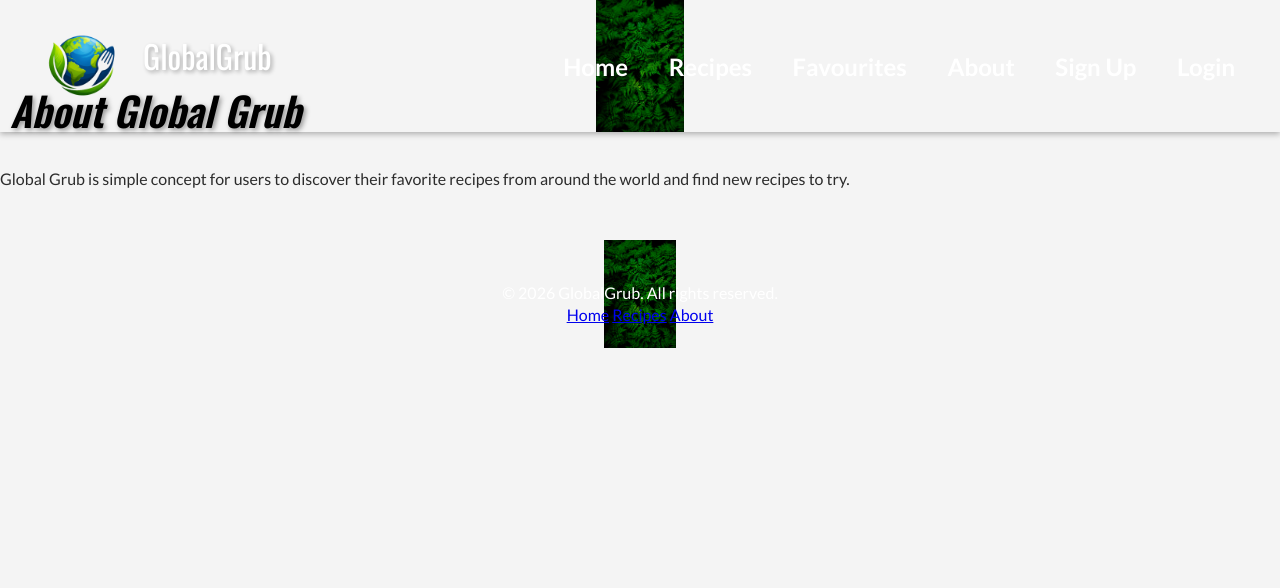
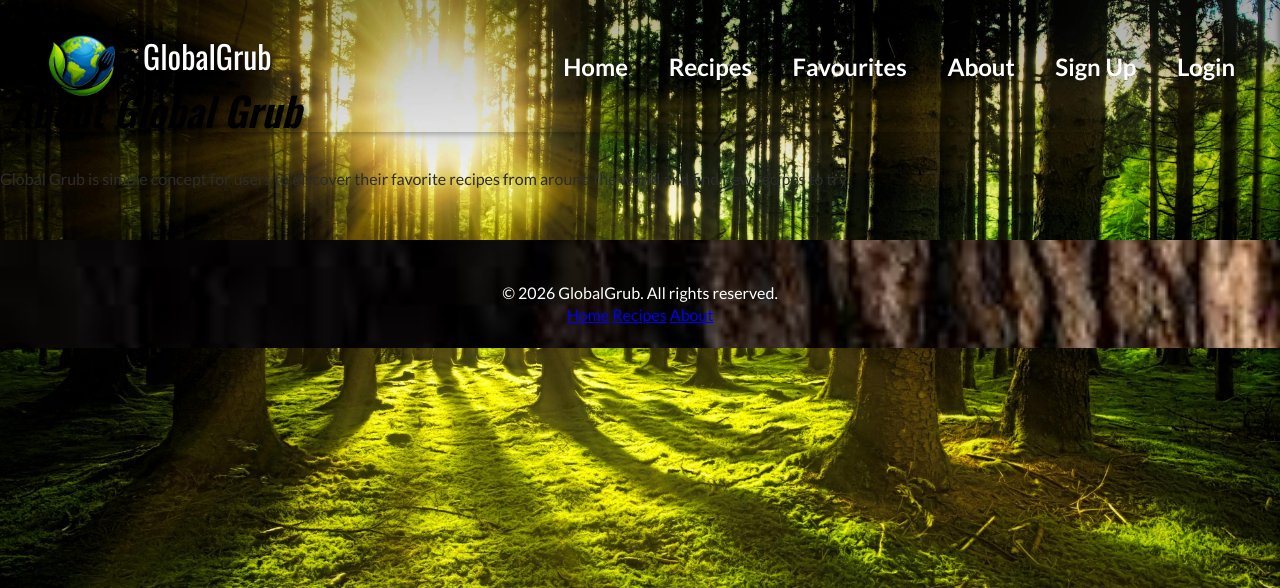
Before and after one commit to ColmN-Dev/GlobalGrub, a Flask app: page /about in a window 1280 px wide. Shown: the top 588 px of the page. Run offline with Flask 3, Linux system fonts and the light colour scheme.

Commit message:
Update background images and styles for improved aesthetics and layout

```diff
--- a/static/css/style.css
+++ b/static/css/style.css
@@ -10,7 +10,9 @@ html {
 
 body {
     font-family: 'Lato', sans-serif;
-    background-color: #f4f4f4;
+    background: url("/static/images/LMBG.png");
+    background-attachment: fixed;
+    background-size: cover;
     color: #2c2c2c;
     padding-top: 70px;
 }
@@ -30,7 +32,6 @@ body {
     top: 0;
     left: 0;
     width: 100%;
-    background: url("/static/images/banner.png") center/contain no-repeat;
     display: flex;
     align-items: center;
     justify-content: space-between;
@@ -85,7 +86,7 @@ body {
     right: -250px;
     width: 250px;
     height: 100%;
-    background: url("/static/images/banner.png") center/contain no-repeat;
+    box-shadow: -2px 0 5px rgba(0, 0, 0, 0.3);
     padding: 4rem 2rem;
     display: flex;
     flex-direction: column;
@@ -165,7 +166,9 @@ p {
 
 /* Footer */
 .footer {
-    background: url("/static/images/banner.png") center/contain no-repeat;
+    background: url("/static/images/tree-bark.png");
+    background-attachment: fixed;
+    background-size: cover;
     color: #fff;
     text-align: center;
     padding: 1.5em;
```
Also changed, not shown: static/images/LMBG.png (added), static/images/tree-bark.png (added).
